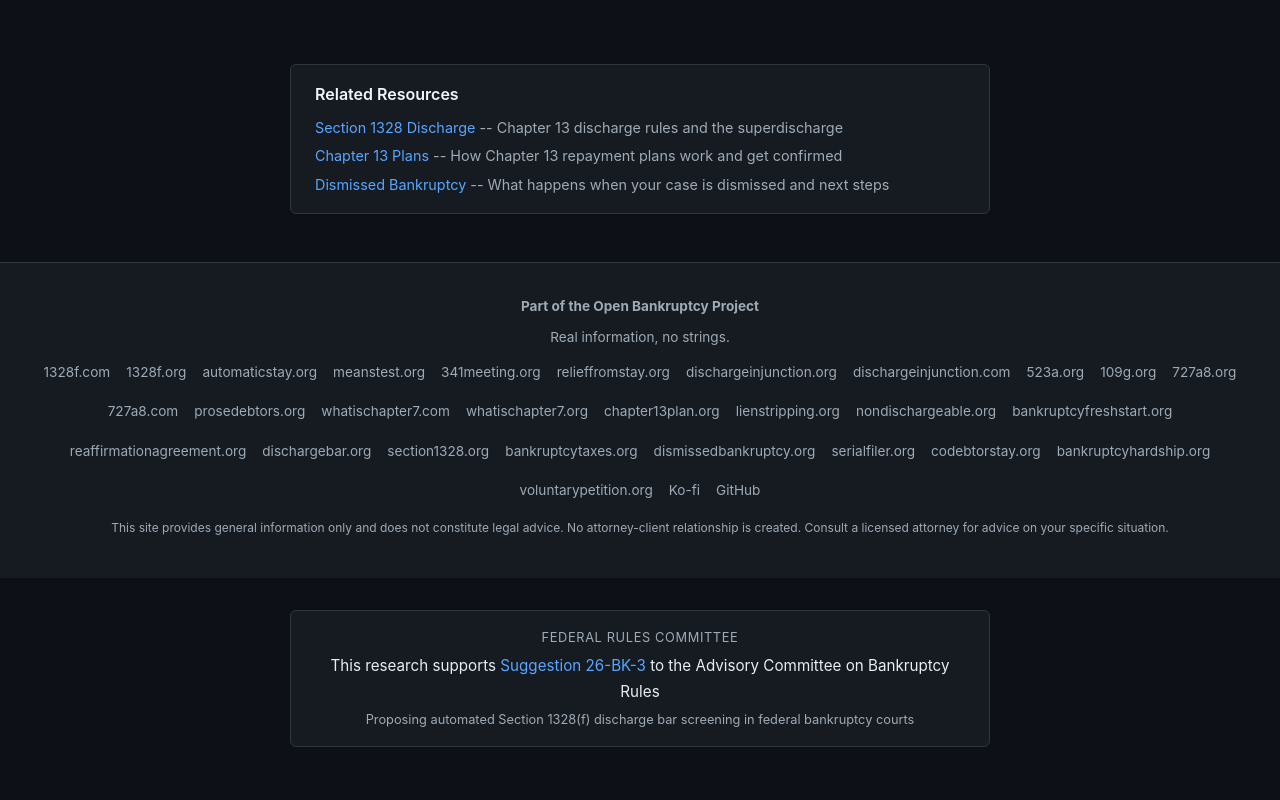
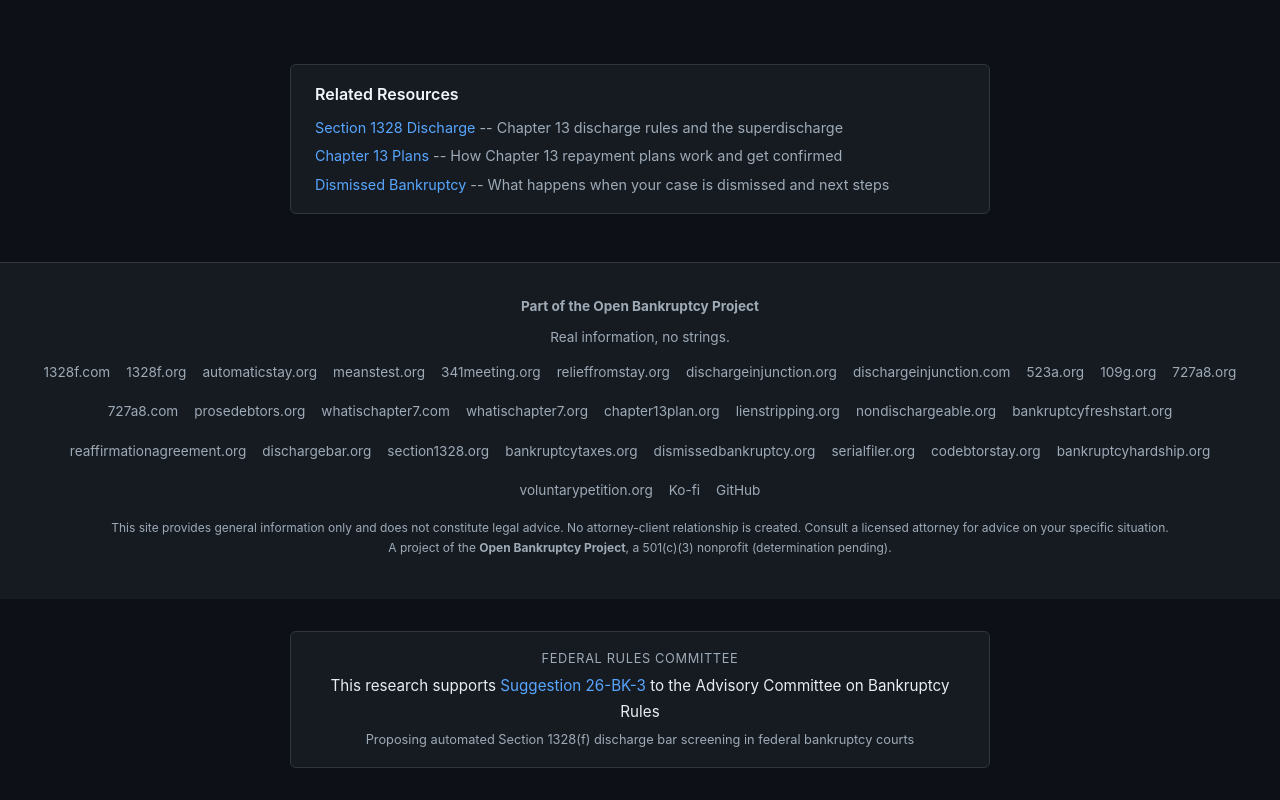
Before and after one commit to openbankruptcyproject/bankruptcyhardship.org, a plain HTML site: page how-to-request.html in a window 1280 px wide. Shown: the part 1167-1967 px from the top of the page. Before the commit the page ends 1946 px from the top, so only its background shows below. Drawn offline with Linux system fonts and the light colour scheme.

Commit message:
Add nonprofit status to footer

```diff
--- a/how-to-request.html
+++ b/how-to-request.html
@@ -278,7 +278,7 @@
     <a href="https://ko-fi.com/ilikemath9999">Ko-fi</a>
     <a href="https://github.com/ilikemath9999/bankruptcy-discharge-screener">GitHub</a>
   </div>
-  <p class="disclaimer">This site provides general information only and does not constitute legal advice. No attorney-client relationship is created. Consult a licensed attorney for advice on your specific situation.</p>
+  <p class="disclaimer">This site provides general information only and does not constitute legal advice. No attorney-client relationship is created. Consult a licensed attorney for advice on your specific situation.<br>A project of the <strong>Open Bankruptcy Project</strong>, a 501(c)(3) nonprofit (determination pending).</p>
 </footer>
 
 <script src="/btn-engage.js"></script>
```
